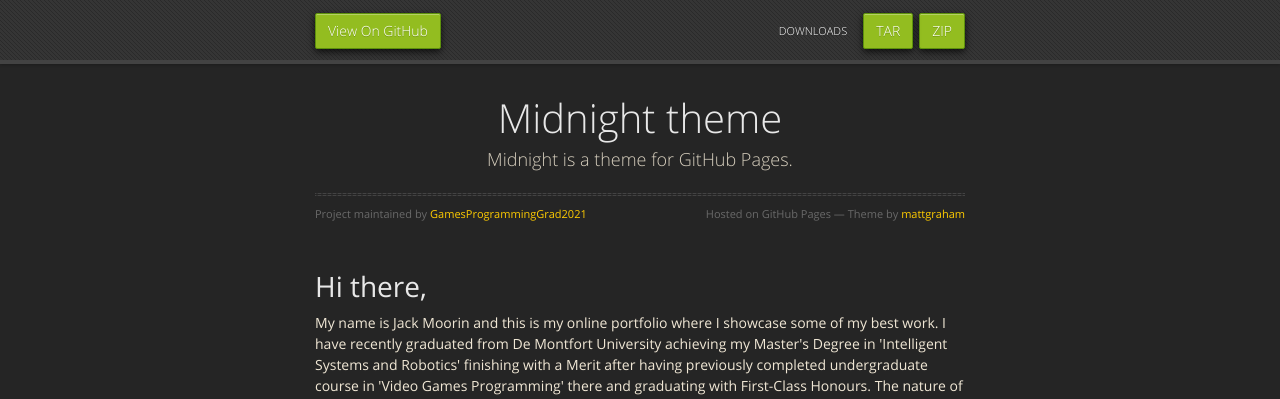
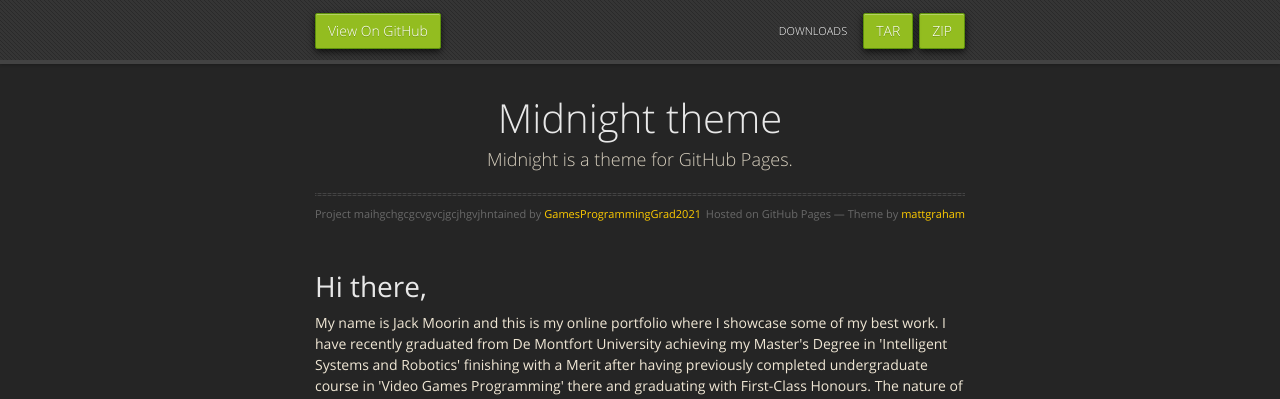
Before and after one commit to GamesProgrammingGrad2021/GamesProgrammingGrad2021.github.io, a Jekyll site: the page built from index.md, in a window 1280 px wide and 1302 px high. Shown: the top 399 px of the window. Built offline with Jekyll 4.4.1, drawn with Linux system fonts in a browser that asks for light colours; nearby versions of some CDN libraries; our own code applies the rules of GitHub Pages for plain Markdown files.

Commit message:
Update default.html

```diff
--- a/_layouts/default.html
+++ b/_layouts/default.html
@@ -35,7 +35,7 @@
           <h1>{{ site.title | default: site.github.repository_name }}</h1>
           <p>{{ site.description | default: site.github.project_tagline }}</p>
           <hr>
-          <span class="credits left">Project maintained by <a href="{{ site.github.owner_url }}">{{ site.github.owner_name }}</a></span>
+          <span class="credits left">Project maihgchgcgcvgvcjgcjhgvjhntained by <a href="{{ site.github.owner_url }}">{{ site.github.owner_name }}</a></span>
           <span class="credits right">Hosted on GitHub Pages &mdash; Theme by <a href="https://twitter.com/michigangraham">mattgraham</a></span>
         </div>
 
```
